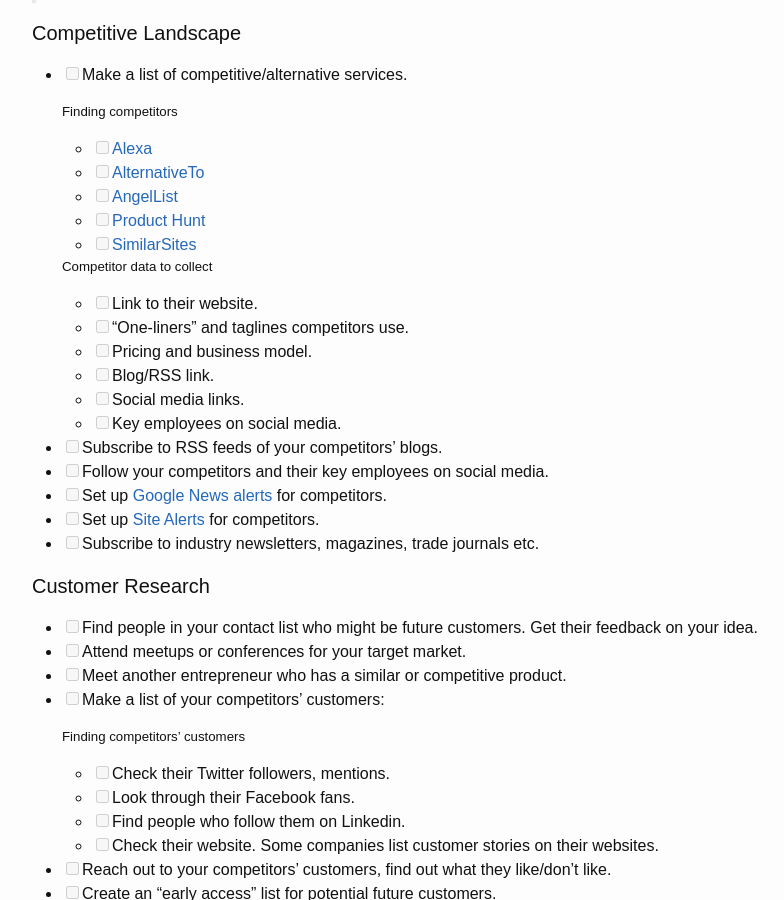
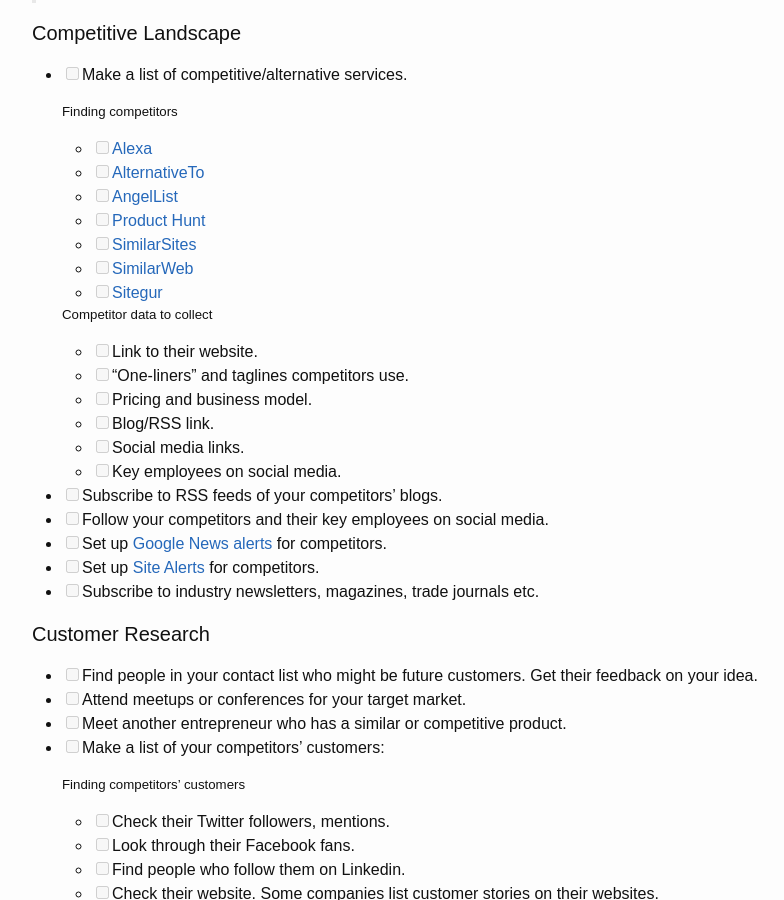
Before and after one commit to draftdev/startup-marketing-checklist, a Jekyll site: the page built from marketing-checklist.md, in a window 1280 px wide and 900 px high, scrolled down 333 px. Shown: the whole window, without its empty margins (238-1022 px from the left). Built offline with Jekyll 4.4.1, drawn with Linux system fonts in a browser that asks for light colours; comment, search, counter and statistics services are not loaded.

Commit message:
+SimilarWeb +Sitegur
Both are *really* useful for competitive research

```diff
--- a/marketing-checklist.md
+++ b/marketing-checklist.md
@@ -20,6 +20,8 @@
   - [ ] [AngelList](https://angel.co/)
   - [ ] [Product Hunt](https://www.producthunt.com/)
   - [ ] [SimilarSites](http://www.similarsites.com/)
+  - [ ] [SimilarWeb](https://www.similarweb.com/)
+  - [ ] [Sitegur](http://sitegur.com/)
 
   ##### Competitor data to collect
   - [ ] Link to their website.
```
